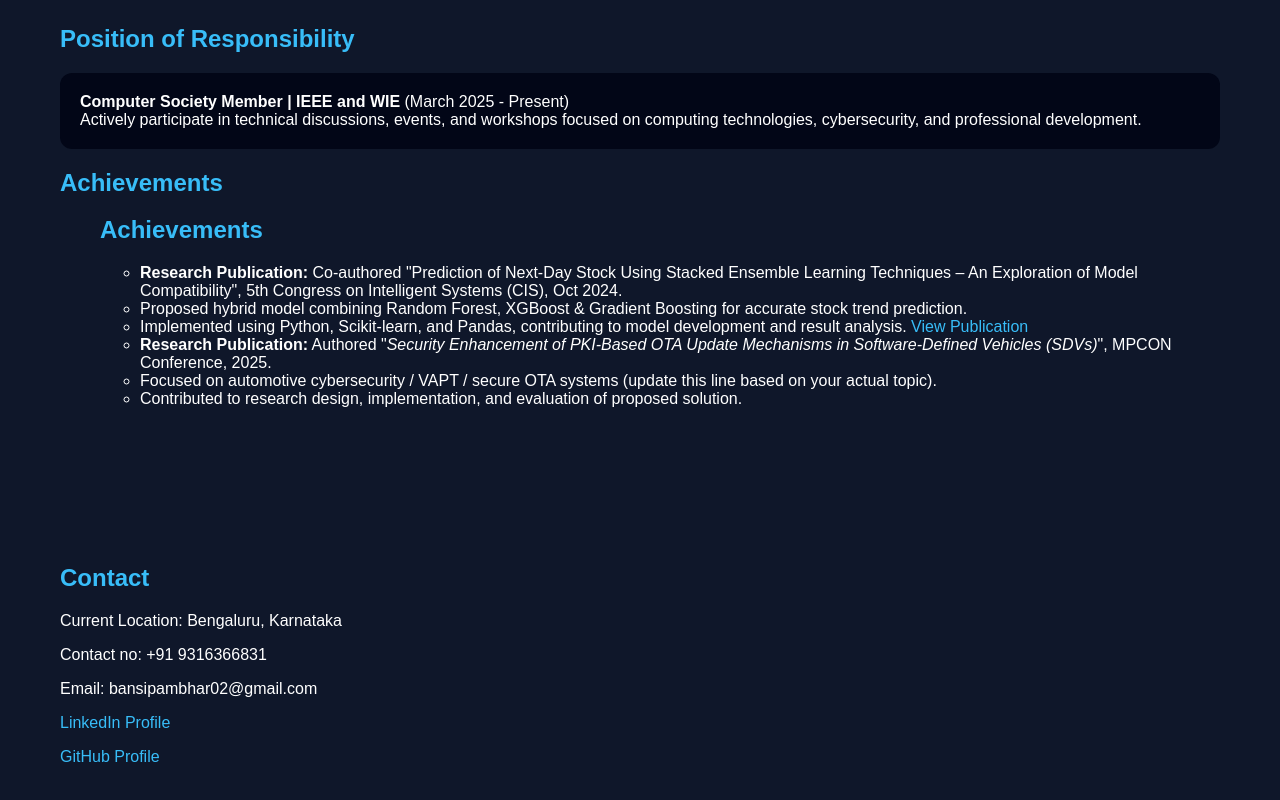
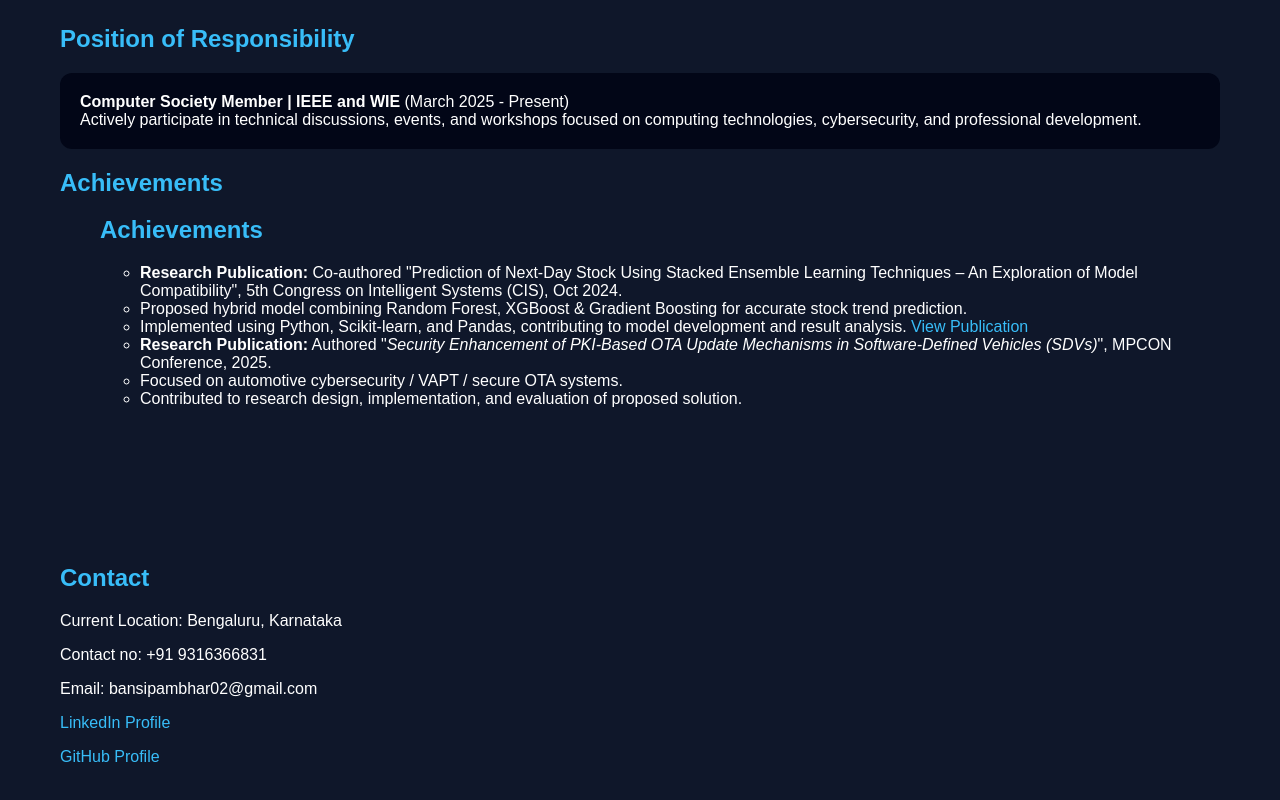
Before and after one commit to bansi-pambhar/bansi-pambhar.github.io, a plain HTML site: page index.html in a window 1280 px wide. Shown: the part 3277-4077 px from the top of the page. Drawn offline with Linux system fonts and the light colour scheme.

Commit message:
Update index.html

```diff
--- a/index.html
+++ b/index.html
@@ -180,7 +180,7 @@ Actively participate in technical discussions, events, and workshops focused on
 <li><b>Research Publication:</b> Authored "<i>Security Enhancement of PKI-Based OTA Update
 Mechanisms in Software-Defined Vehicles (SDVs)</i>", MPCON Conference, 2025.</li>
 
-<li>Focused on automotive cybersecurity / VAPT / secure OTA systems (update this line based on your actual topic).</li>
+<li>Focused on automotive cybersecurity / VAPT / secure OTA systems.</li>
 
 <li>Contributed to research design, implementation, and evaluation of proposed solution.</li>
 </ul>
```
